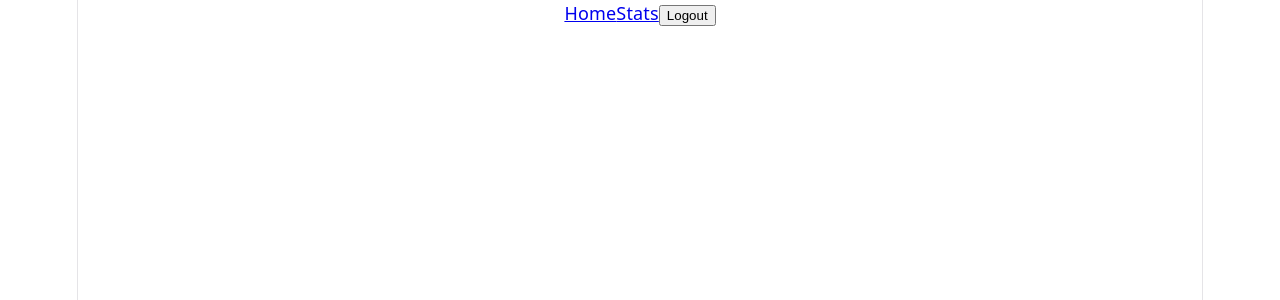
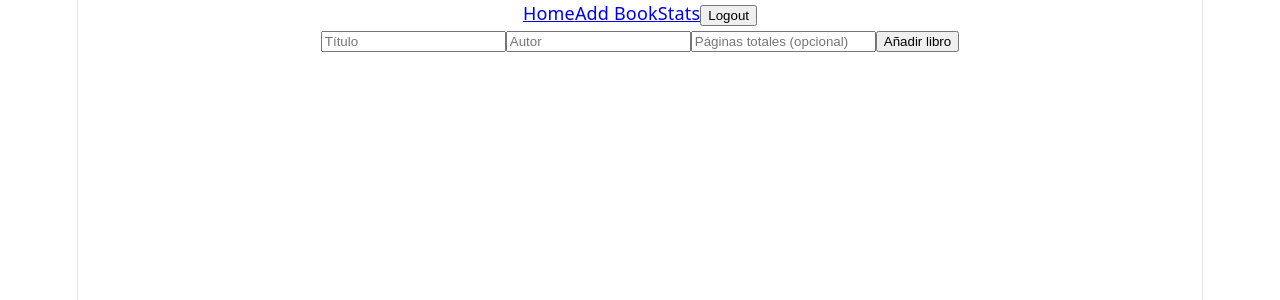
Before and after one commit to adrian-glez-baamonde/book-tracker, a React app in the folder frontend/: page /add-book in a window 1280 px wide. Before the commit this address had no page. Shown: the top 300 px of the page. Built offline with nearby package versions, Linux system fonts and the light colour scheme; sample sign-in values are in the browser's storage; the HTML template or start-up script is replaced by a standard one.

Commit message:
feat: añade formulario para crear libros conectado a POST /books

```diff
--- a/frontend/src/App.jsx
+++ b/frontend/src/App.jsx
@@ -5,6 +5,7 @@ import PublicRoute from "./components/PublicRoute";
 import LoginPage from "./pages/LoginPage";
 import HomePage from "./pages/HomePage";
 import StatsPage from "./pages/StatsPage";
+import AddBookPage from "./pages/AddBookPage";
 
 function App() {
   return (
@@ -16,6 +17,14 @@ function App() {
           element={
             <ProtectedRoute>
               <HomePage />
+            </ProtectedRoute>
+          }
+        />
+        <Route
+          path="/add-book"
+          element={
+            <ProtectedRoute>
+              <AddBookPage />
             </ProtectedRoute>
           }
         />
--- a/frontend/src/components/Navbar.jsx
+++ b/frontend/src/components/Navbar.jsx
@@ -12,6 +12,7 @@ function Navbar() {
   return (
     <nav>
       <Link to="/">Home</Link>
+      <Link to="/add-book">Add Book</Link>
       <Link to="/stats">Stats</Link>
       {token ? (
         <button onClick={handleLogout}>Logout</button>
--- /dev/null
+++ b/frontend/src/pages/AddBookPage.jsx
@@ -0,0 +1,66 @@
+import { useState } from "react";
+import { useNavigate } from "react-router-dom";
+
+function AddBookPage() {
+  const [title, setTitle] = useState("");
+  const [author, setAuthor] = useState("");
+  const [totalPages, setTotalPages] = useState("");
+  const [error, setError] = useState(null);
+  const navigate = useNavigate();
+
+  async function handleSubmit(e) {
+    e.preventDefault();
+
+    const token = localStorage.getItem("token");
+
+    try {
+      const response = await fetch("http://localhost:8000/books", {
+        method: "POST",
+        headers: {
+          "Content-Type": "application/json",
+          Authorization: `Bearer ${token}`,
+        },
+        body: JSON.stringify({
+          title: title,
+          author: author,
+          total_pages: totalPages ? Number(totalPages) : null,
+        }),
+      });
+
+      if (!response.ok) {
+        throw new Error("No se pudo añadir el libro");
+      }
+
+      navigate("/");
+    } catch (err) {
+      setError(err.message);
+    }
+  }
+
+  return (
+    <form onSubmit={handleSubmit}>
+      <input
+        type="text"
+        value={title}
+        onChange={(e) => setTitle(e.target.value)}
+        placeholder="Título"
+      />
+      <input
+        type="text"
+        value={author}
+        onChange={(e) => setAuthor(e.target.value)}
+        placeholder="Autor"
+      />
+      <input
+        type="number"
+        value={totalPages}
+        onChange={(e) => setTotalPages(e.target.value)}
+        placeholder="Páginas totales (opcional)"
+      />
+      <button type="submit">Añadir libro</button>
+      {error && <p>{error}</p>}
+    </form>
+  );
+}
+
+export default AddBookPage;
```
